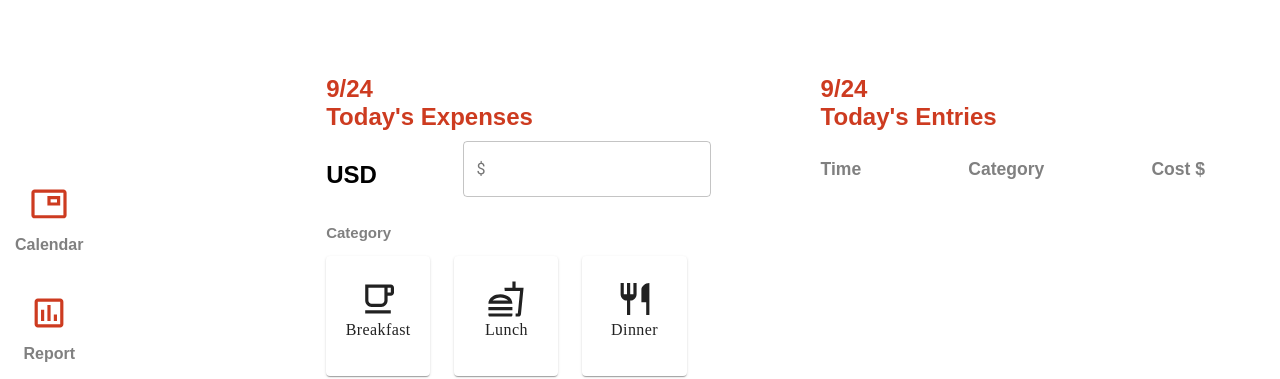
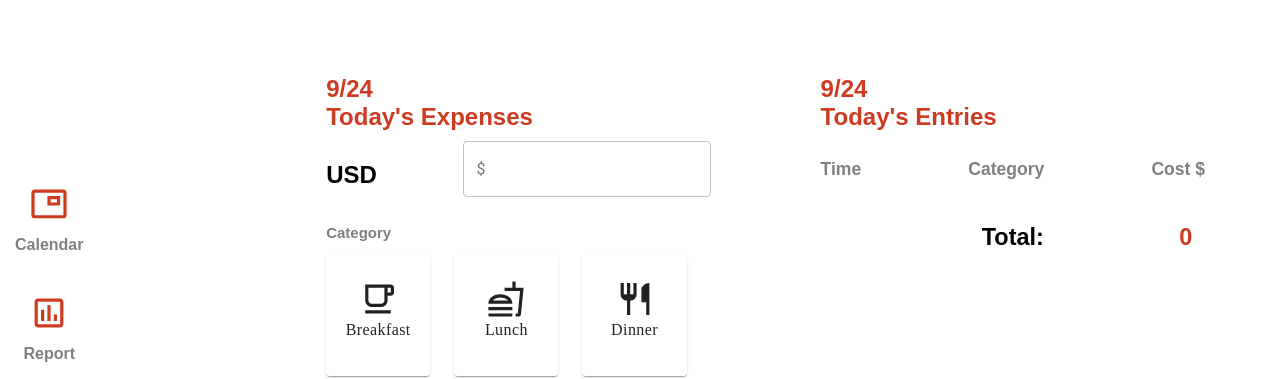
Before and after one commit to The-Shy7/budgeter, a React (Create React App) app: page / in a window 1280 px wide. Shown: the top 379 px of the page. Built offline with nearby package versions, Linux system fonts and the light colour scheme; some icons are missing.

Commit message:
Fixed format of time and added total cost to entries list

```diff
--- a/src/App.css
+++ b/src/App.css
@@ -72,6 +72,7 @@ body,html,#root {
   margin-right: 40px;
   max-height:calc(100vh - 120px);
   overflow-y:scroll;
+  overflow:hidden;
 }
 
 .panel-title {
@@ -169,7 +170,6 @@ body,html,#root {
   display: grid;
   grid-template-columns: 1fr 1fr 1fr;
   justify-items: center;
-  /* justify-content: space-between; */
   margin-top: 1.5em;
   border-bottom: solid 1px #9B9B9B;
 }
@@ -191,6 +191,24 @@ body,html,#root {
   justify-self: end;
 }
 
+.total {
+  display:grid;
+  font-size: 35px;
+  position: relative;
+  bottom:0.8em;
+  grid-template-columns: 1fr 1fr 1fr;
+  justify-items: center;
+  grid-gap:3.5em;
+}
+
+.total .total-t {
+  grid-column-start: 2;
+}
+
+.total-n {
+  color:#CD3B20;
+}
+
 .line {
   height: 1px;
   color:#9B9B9B;
--- a/src/App.js
+++ b/src/App.js
@@ -214,9 +214,13 @@ function Grids({onSelect, category}) {
 }
 
 function Entries({items}) {
-  const today = new Date();
+  let arr = items
+  const today = new Date()
+  const sum = arr.reduce(function(result, item){
+  return Number(result) + Number(item.number);}, 0);
 
   return (
+    <>
     <div className="panel entries">
       <h2 className="panel-title">
         {today.getMonth()+1}/{today.getDate()}<br />
@@ -244,8 +248,17 @@ function Entries({items}) {
           </div>
         </div>
       })}
+      <div className="total">
+      <h6 className="total-t">
+        Total:
+      </h6>
+      <h6 className="total-n">
+        {sum}
+      </h6>
+      </div>
     </div>
     </div>
+    </>
   );
 }
 
```
